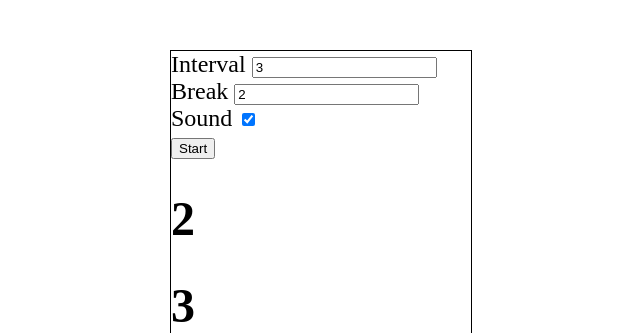
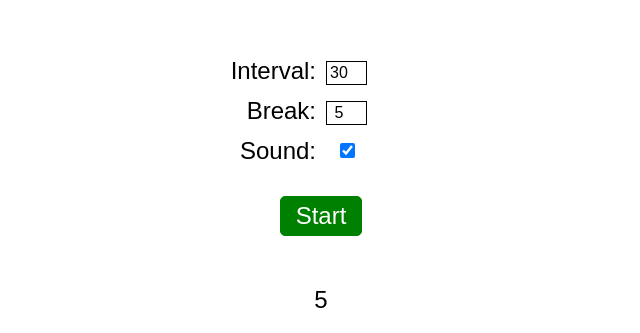
Before and after one commit to easton-hill/timer, a plain HTML site: page index.html in a window 1280 px wide. Shown: the top 333 px of the page, without its empty margins (319-959 px from the left). Drawn offline with Linux system fonts and the light colour scheme.

Commit message:
styling and sound

```diff
--- a/index.html
+++ b/index.html
@@ -14,20 +14,27 @@
   <body>
     <div id="main">
       <div id="menu">
-        <label for="interval">Interval</label>
-        <input type="number" id="interval" name="interval" value="3">
-        <br/>
-        <label for="break">Break</label>
-        <input type="number" id="break" name="break" value="2">
-        <br/>
-        <label for="sound">Sound</label>
-        <input type="checkbox" id="sound" name="sound" checked>
-        <br/>
-        <button type="button" onclick="countdown()">Start</button>
+        <div id="labels">
+          <label for="interval">Interval:</label>
+          <br/>
+          <label for="break">Break:</label>
+          <br/>
+          <label for="sound">Sound:</label>
+          <br/>
+        </div>
+        <div id="inputs">
+          <input type="number" id="interval" name="interval" onchange="updateDisplay()" value="30">
+          <br/>
+          <input type="number" id="break" name="break" onchange="updateDisplay()" value="5">
+          <br/>
+          <input type="checkbox" id="sound" name="sound" checked>
+          <br/>
+        </div>
       </div>
+      <button type="button" id="start-or-reset" class="start" onclick="countdown()">Start</button>
       <div id="countdown">
-        <h1 id="break-timer">2</h1>
-        <h1 id="interval-timer">3</h1>
+        <p id="break-timer">5</p>
+        <p id="interval-timer">30</p>
       </div>
     </div>
   </body>
--- a/main.js
+++ b/main.js
@@ -4,12 +4,12 @@ const countdown = () => {
   const intervalTimer = document.getElementById("interval-timer");
   const breakTimer = document.getElementById("break-timer");
 
+  const playSound = document.getElementById("sound").checked;
+  const audio = new Audio("ding.mp3");
+
   let currentType = "interval";
   let currentInterval = intervalDuration;
   let currentBreak = breakDuration;
-
-  const now = new Date(Date.now());
-  console.log(now.getSeconds());
 
   setInterval(() => {
     if (currentType === "interval") {
@@ -17,9 +17,11 @@ const countdown = () => {
       intervalTimer.innerText = currentInterval;
 
       if (currentInterval === 0) {
+        if (playSound) {
+          audio.play();
+        }
+
         currentInterval = intervalDuration + 1;
-        const now = new Date(Date.now());
-        console.log(now.getSeconds());
         currentType = "break";
       }
     } else if (currentType === "break") {
@@ -33,3 +35,13 @@ const countdown = () => {
     }
   }, 1000);
 };
+
+const updateDisplay = () => {
+  const intervalDuration = parseInt(document.getElementById("interval").value);
+  const breakDuration = parseInt(document.getElementById("break").value);
+  const intervalTimer = document.getElementById("interval-timer");
+  const breakTimer = document.getElementById("break-timer");
+
+  intervalTimer.innerText = intervalDuration;
+  breakTimer.innerText = breakDuration;
+};
--- a/style.css
+++ b/style.css
@@ -1,11 +1,71 @@
 body {
   margin: 0;
   font-size: 24px;
+  font-family: Arial, Helvetica, sans-serif;
 }
 
 #main {
   width: 300px;
   margin: auto;
   margin-top: 50px;
+  text-align: center;
+}
+
+#menu {
+  display: flex;
+}
+
+#labels {
+  width: 50%;
+  text-align: right;
+  padding-right: 5px;
+  line-height: 40px;
+  padding-top: 1px;
+}
+
+#inputs {
+  width: 50%;
+  text-align: left;
+  padding-left: 5px;
+  line-height: 40px;
+}
+
+input {
+  font-size: 16px;
+  width: 35px;
+  text-align: center;
+  padding: 2px;
   border: 1px solid black;
+  outline: none;
 }
+
+#sound {
+  height: 15px;
+}
+
+#start-or-reset {
+  font-size: 24px;
+  border-radius: 5px;
+  color: white;
+  padding: 5px 15px;
+  margin-top: 25px;
+}
+
+.start {
+  background-color: green;
+  border: 1px solid green;
+}
+
+.reset {
+  background-color: red;
+  border: 1px solid red;
+}
+
+#break-timer {
+  margin-top: 50px;
+}
+
+#interval-timer {
+  font-size: 64px;
+  margin: 0;
+}
```
Also changed, not shown: 1 other file.
